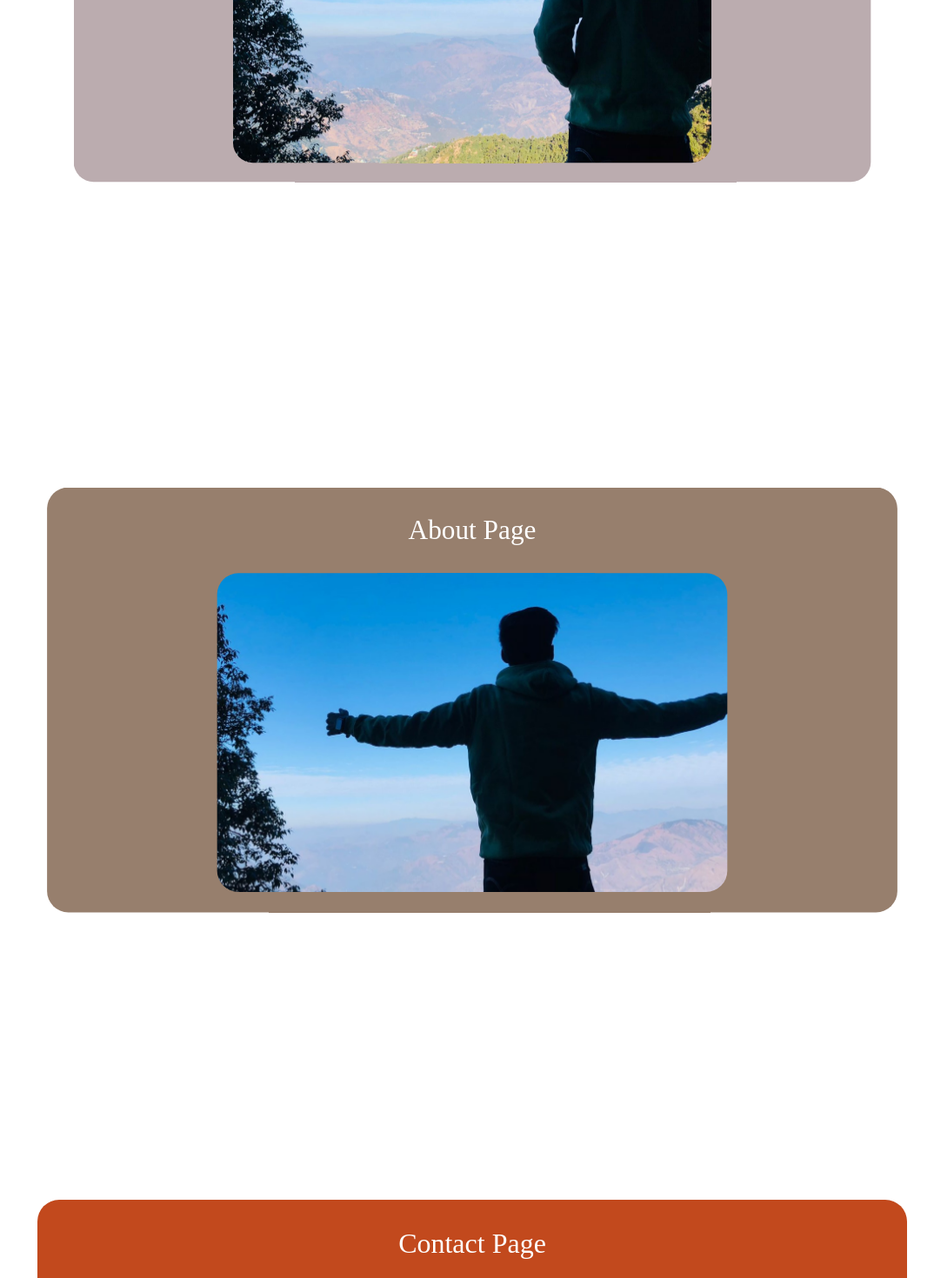
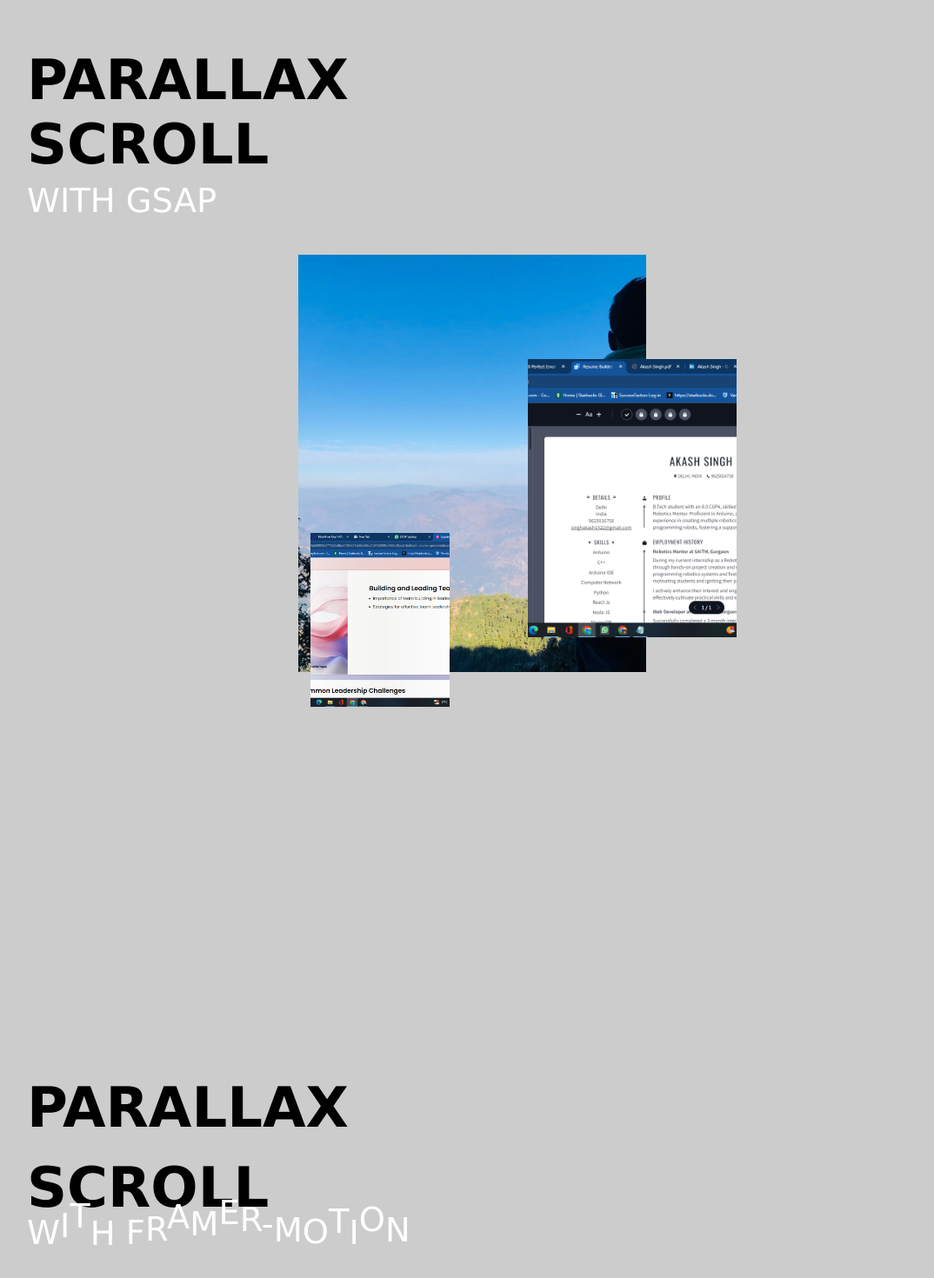
Before and after one commit to codex3616/sectionParallaxTransition.github.io, a Next.js app: page / in a window 1280 px wide. Shown: the part 740-2210 px from the top of the page at 87% size, without its empty margins (97-1171 px from the left). Built offline with nearby package versions, Linux system fonts and the light colour scheme.

Commit message:
initial commit

```diff
--- a/src/app/components/card/Card.js
+++ /dev/null
@@ -1,39 +0,0 @@
-"use client";
-import React, { useRef } from "react";
-import styles from "./styles.module.scss";
-import Image from "next/image";
-import { motion, useScroll, useTransform } from "framer-motion";
-
-const Card = ({ project, i, progress, targetScale, range }) => {
-  const container = useRef(null);
-  const { scrollYProgress } = useScroll({
-    target: container,
-    offset: ["start end", "start start"], // when start tracking and when stop
-  });
-
-  const imageScale = useTransform(scrollYProgress, [0, 1], [2, 1]); //here 0 = 2, 1 = 1
-  const scale = useTransform(progress, range, [1, targetScale]); //here 0 = 2, 1 = 1
-  return (
-    <>
-      <div ref={container} className={styles.cardContainer}>
-        <motion.div
-          className={styles.card}
-          style={{
-            backgroundColor: project.color,
-            top: `calc(-10% + ${i * 25}px)`,
-            scale: scale,
-          }}
-        >
-          <p>{project.pageName}</p>
-          <div className={styles.imageContainer}>
-            <motion.div className={styles.inner} style={{ scale: imageScale }}>
-              <Image alt="img" src={`/images/${project.src}`} fill />
-            </motion.div>
-          </div>
-        </motion.div>
-      </div>
-    </>
-  );
-};
-
-export default Card;
--- a/src/app/components/card/styles.module.scss
+++ /dev/null
@@ -1,47 +0,0 @@
-.cardContainer {
-  height: 100vh;
-  display: flex;
-  align-items: center;
-  justify-content: center;
-  position: sticky;
-  top: 0px;
-  color: white;
-  .card {
-    width: 1000px;
-    height: 500px;
-    // background-color: black;
-    position: relative;
-    top: -10%;
-    border-radius: 25px;
-
-    display: flex;
-    align-items: center;
-    justify-content: flex-start;
-    flex-direction: column;
-
-    p {
-      // text-align: center;
-      font-size: 2rem;
-      font-weight: 300;
-      // border: 2px solid red;
-    }
-
-    .imageContainer {
-      position: relative;
-      width: 60%;
-      height: 75%;
-      border-radius: 25px;
-      overflow: hidden;
-
-      .inner {
-        width: 100%;
-        height: 100%;
-        img {
-          // border-radius: 25px;
-          object-fit: cover;
-          // width: 80%;
-        }
-      }
-    }
-  }
-}
--- a/src/app/components/data.js
+++ /dev/null
@@ -1,29 +0,0 @@
-// import { color } from "framer-motion";
-
-export const projectDetails = [
-  {
-    pageName: "Home Page",
-    src: "demo.jpeg",
-    color: "#BBACAF",
-  },
-  {
-    pageName: "About Page",
-    src: "demo1.jpeg",
-    color: "#977F6D",
-  },
-  {
-    pageName: "Contact Page",
-    src: "demo2.jpeg",
-    color: "#C2491D",
-  },
-  {
-    pageName: "Admin Page",
-    src: "demo3.jpeg",
-    color: "#B62429",
-  },
-  {
-    pageName: "Order Page",
-    src: "demo4.jpeg",
-    color: "#88A28D",
-  },
-];
--- a/src/app/global.css
+++ b/src/app/global.css
@@ -1,8 +1,8 @@
 body {
-  margin: 2rem;
-  /* background-color: aqua; */
+  background-color: #cccccc;
+  margin: 0px;
+  font-family: "Lucida Sans", "Lucida Sans Regular", "Lucida Grande",
+    "Lucida Sans Unicode", Geneva, Verdana, sans-serif;
+  margin-top: 100vh;
+  margin-bottom: 100vh;
 }
-
-p {
-  font-size: 1.7rem;
-}
--- a/src/app/page.js
+++ b/src/app/page.js
@@ -1,19 +1,11 @@
 "use client";
-import React, { useEffect, useRef } from "react";
+import React, { useEffect } from "react";
+import Framer from "@/components/framer/Framer";
+import Gsap from "@/components/gsap/Gsap";
 import styles from "./page.module.scss";
-import { projectDetails } from "./components/data";
-import Card from "./components/card/Card";
-import { motion, useScroll } from "framer-motion";
 import Lenis from "@studio-freight/lenis";
 
 const Page = () => {
-  const container = useRef(null);
-  const { scrollYProgress } = useScroll({
-    target: container,
-    offset: ["start start", "end end"], // when start tracking and when stop
-  });
-
-  // @@@@@@@@@@@@@@ lenis smooth scroll
   useEffect(() => {
     const lenis = new Lenis();
 
@@ -24,24 +16,11 @@ const Page = () => {
 
     requestAnimationFrame(raf);
   }, []);
-  // @@@@@@@@@@@@@@@@@@@@@@ Done
-
   return (
     <>
-      <main ref={container} className={styles.main}>
-        {projectDetails.map((project, index) => {
-          const targetScale = 1 - (projectDetails.length - index) * 0.05;
-          return (
-            <Card
-              key={index}
-              i={index}
-              project={project}
-              range={[index * 0.25, 1]}
-              targetScale={targetScale}
-              progress={scrollYProgress}
-            />
-          );
-        })}
+      <main className={styles.main}>
+        <Gsap />
+        <Framer />
       </main>
     </>
   );
--- a/src/app/page.module.scss
+++ b/src/app/page.module.scss
@@ -1,4 +1,69 @@
-.main {
-  margin-top: 50vh;
-  margin-bottom: 100vh;
+.container {
+  margin-top: 10vh;
+  margin-bottom: 25rem;
+  min-height: 100vh;
+
+  .body {
+    margin-left: 10vw;
+
+    h1 {
+      margin: 0px;
+      margin-top: 10px;
+      font-size: 5vw;
+      line-height: 5vw;
+      text-transform: uppercase;
+    }
+
+    p {
+      color: white;
+      margin: 0px;
+      margin-top: 10px;
+      font-size: 3vw;
+      text-transform: uppercase;
+
+      span {
+        position: relative;
+      }
+    }
+  }
+
+  .images {
+    display: flex;
+    width: 100%;
+    justify-content: center;
+    position: relative;
+    margin-top: 5vh;
+
+    .imageContainer {
+      position: absolute;
+
+      .img {
+        object-fit: cover;
+      }
+
+      &:nth-of-type(1) {
+        height: 60vh;
+        // border: 2px solid red;
+        width: 50vh;
+        z-index: 1;
+      }
+      &:nth-of-type(2) {
+        // border: 2px solid blue;
+        position: absolute;
+        height: 40vh;
+        width: 30vh;
+        z-index: 2;
+        top: 15vh;
+        left: 55vw;
+      }
+      &:nth-of-type(3) {
+        left: 35.5vw;
+        // border: 2px solid green;
+        height: 25vh;
+        width: 20vh;
+        z-index: 3;
+        top: 40vh;
+      }
+    }
+  }
 }
--- /dev/null
+++ b/src/components/framer/Framer.js
@@ -0,0 +1,83 @@
+import React, { useRef } from "react";
+import styles from "../../app/page.module.scss";
+import img1 from "../../../public/images/demo1.jpeg";
+import img2 from "../../../public/images/project3.png";
+import img3 from "../../../public/images/project2.png";
+import Image from "next/image";
+import { motion, useScroll, useTransform } from "framer-motion";
+
+const word = "with framer-motion";
+
+const Framer = () => {
+  const container = useRef(null);
+
+  const { scrollYProgress } = useScroll({
+    target: container,
+    offset: ["start end", "end start"],
+  });
+
+  const sm = useTransform(scrollYProgress, [0, 1], [0, -50]);
+  const md = useTransform(scrollYProgress, [0, 1], [0, -150]);
+  const lg = useTransform(scrollYProgress, [0, 1], [0, -250]);
+
+  const images = [
+    {
+      src: img1,
+      parallex: 0,
+    },
+    {
+      src: img2,
+      parallex: md,
+    },
+    {
+      src: img3,
+      parallex: lg,
+    },
+  ];
+
+  return (
+    <>
+      <div className={styles.container} ref={container}>
+        <div className={styles.body}>
+          <motion.h1 style={{ y: sm }}>Parallax</motion.h1>
+          <h1>Scroll</h1>
+          <div className={styles.word}>
+            <p>
+              {word.split("").map((letter, i) => {
+                const rd = Math.floor(Math.random() * -75) - 25;
+                const sm = useTransform(scrollYProgress, [0, 1], [0, rd]);
+
+                return (
+                  <motion.span key={i} style={{ top: sm }}>
+                    {letter}
+                  </motion.span>
+                );
+              })}
+            </p>
+          </div>
+        </div>
+        <div className={styles.images}>
+          {images.map(({ src, parallex }, i) => {
+            return (
+              <motion.div
+                className={styles.imageContainer}
+                style={{ y: parallex }}
+                key={`i_${i}`}
+              >
+                <Image
+                  fill
+                  alt="img"
+                  className={styles.img}
+                  src={src}
+                  placeholder="blur"
+                />
+              </motion.div>
+            );
+          })}
+        </div>
+      </div>
+    </>
+  );
+};
+
+export default Framer;
--- /dev/null
+++ b/src/components/gsap/Gsap.js
@@ -0,0 +1,83 @@
+import React, { useLayoutEffect, useRef } from "react";
+import styles from "../../app/page.module.scss";
+import img1 from "../../../public/images/demo.jpeg";
+import img2 from "../../../public/images/project1.png";
+import img3 from "../../../public/images/project.png";
+import Image from "next/image";
+import gsap from "gsap";
+import { ScrollTrigger } from "gsap/ScrollTrigger";
+gsap.registerPlugin(ScrollTrigger);
+
+const word = "with gsap";
+
+const Gsap = () => {
+  const images = [img1, img2, img3];
+  const container = useRef(null);
+  const title = useRef(null);
+  const characterRef = useRef([]);
+  const imageRef = useRef([]);
+
+  useLayoutEffect(() => {
+    const context = gsap.context(() => {
+      const tl = gsap.timeline({
+        scrollTrigger: {
+          target: container.current,
+          start: "top bottom",
+          end: "bottom top",
+          scrub: true,
+        },
+      });
+
+      tl.to(title.current, { y: -50 }, 0);
+      tl.to(imageRef.current[1], { y: -120 }, 0);
+      tl.to(imageRef.current[2], { y: -150 }, 0);
+
+      characterRef.current.forEach((char) => {
+        const top = Math.floor(Math.random() * -75) - 25;
+        tl.to(char, { top: top }, 0); // target all single char
+      });
+    });
+
+    return () => context.revert();
+  }, []);
+
+  return (
+    <>
+      <div className={styles.container} ref={container}>
+        <div className={styles.body}>
+          <h1 ref={title}>Parallax</h1>
+          <h1>Scroll</h1>
+          <div className={styles.word}>
+            <p>
+              {word.split("").map((letter, i) => {
+                return (
+                  <span ref={(ref) => (characterRef.current[i] = ref)} key={i}>
+                    {letter}
+                  </span>
+                );
+              })}
+            </p>
+          </div>
+        </div>
+        <div className={styles.images}>
+          {images.map((img, i) => {
+            return (
+              <div className={styles.imageContainer} key={`i_${i}`}>
+                <Image
+                  fill
+                  alt="img"
+                  className={styles.img}
+                  src={img}
+                  placeholder="blur"
+                  ref={(ref) => (imageRef.current[i] = ref)}
+                />
+              </div>
+            );
+          })}
+        </div>
+      </div>
+    </>
+  );
+};
+
+export default Gsap;
```
